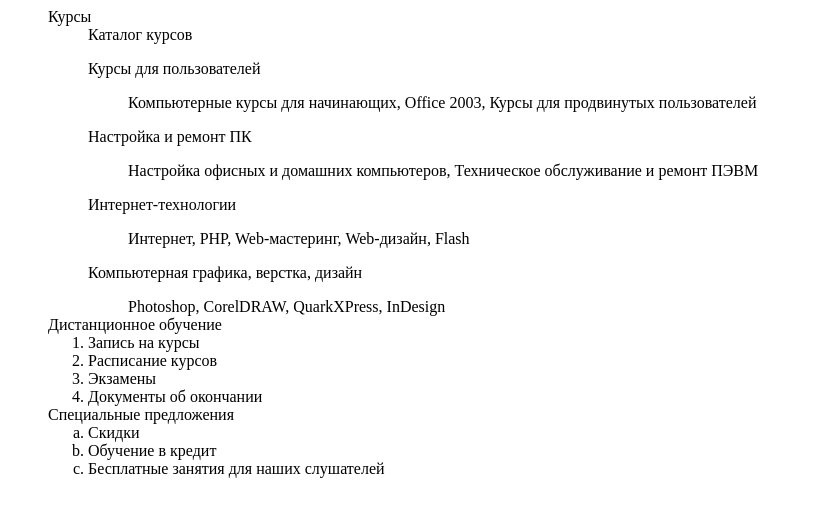
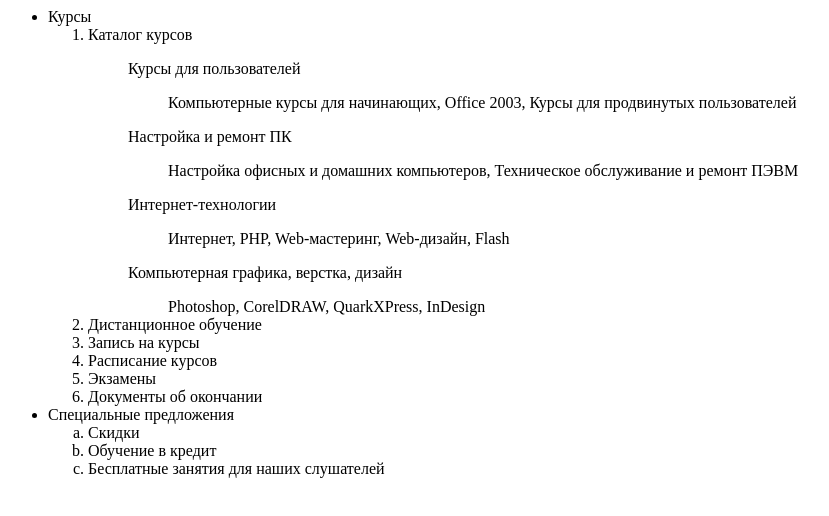
Before and after one commit to SokolovaPolina/SokolovaPolina.github.io, a plain HTML site: page lab 2/lab2_1.html in a window 1280 px wide. Shown: the whole page, without its empty margins (0-829 px from the left). Drawn offline with Linux system fonts and the light colour scheme.

Commit message:
add lab2

```diff
--- a/lab 2/lab2_1.html
+++ b/lab 2/lab2_1.html
@@ -4,9 +4,11 @@
 <title>Списки</title>
 </head>
 <body>
-    <ul style="list-style-type:none;">
-     <li::before style="content:'-'">Курсы</li>
-	 <ol>Каталог курсов
+    <ul>
+		<li>Курсы</li>
+		<ol>
+			<li>Каталог курсов</li>
+	 <ol>
 		<dl>Курсы для пользователей</dl>
 			<dd>Компьютерные курсы для начинающих, Office 2003, Курсы для продвинутых пользователей</dd>
 		<dl>Настройка и ремонт ПК</dl>
@@ -17,8 +19,8 @@
 			<dd>Photoshop, CorelDRAW, QuarkXPress, InDesign</dd>
 		</ol>
 
+
 		<li>Дистанционное обучение</li>
-	 <ol>
 		 <li>Запись на курсы</li>
 	 <li>Расписание курсов</li>
 	 <li>Экзамены</li>
```
Also changed, not shown: lab 2/lab2_4.html (renamed from lab 2/lab2_5.html).
